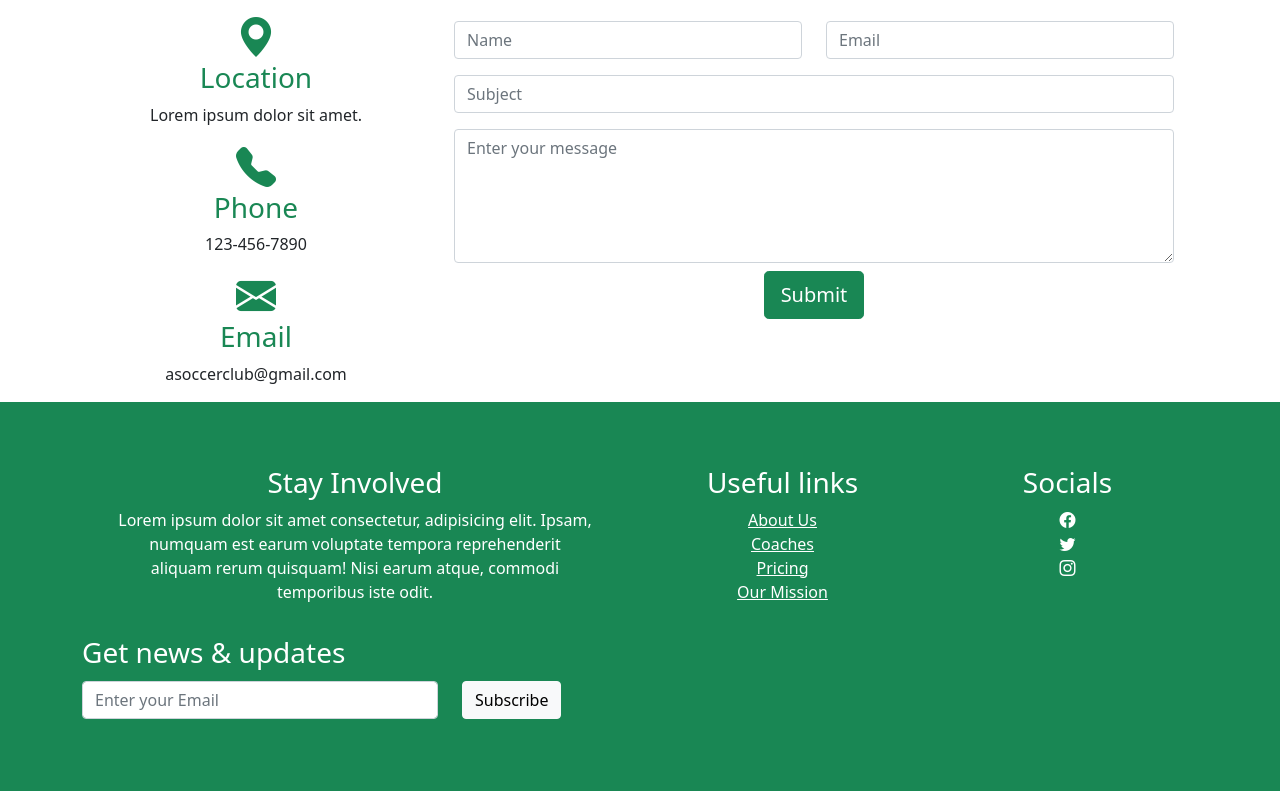
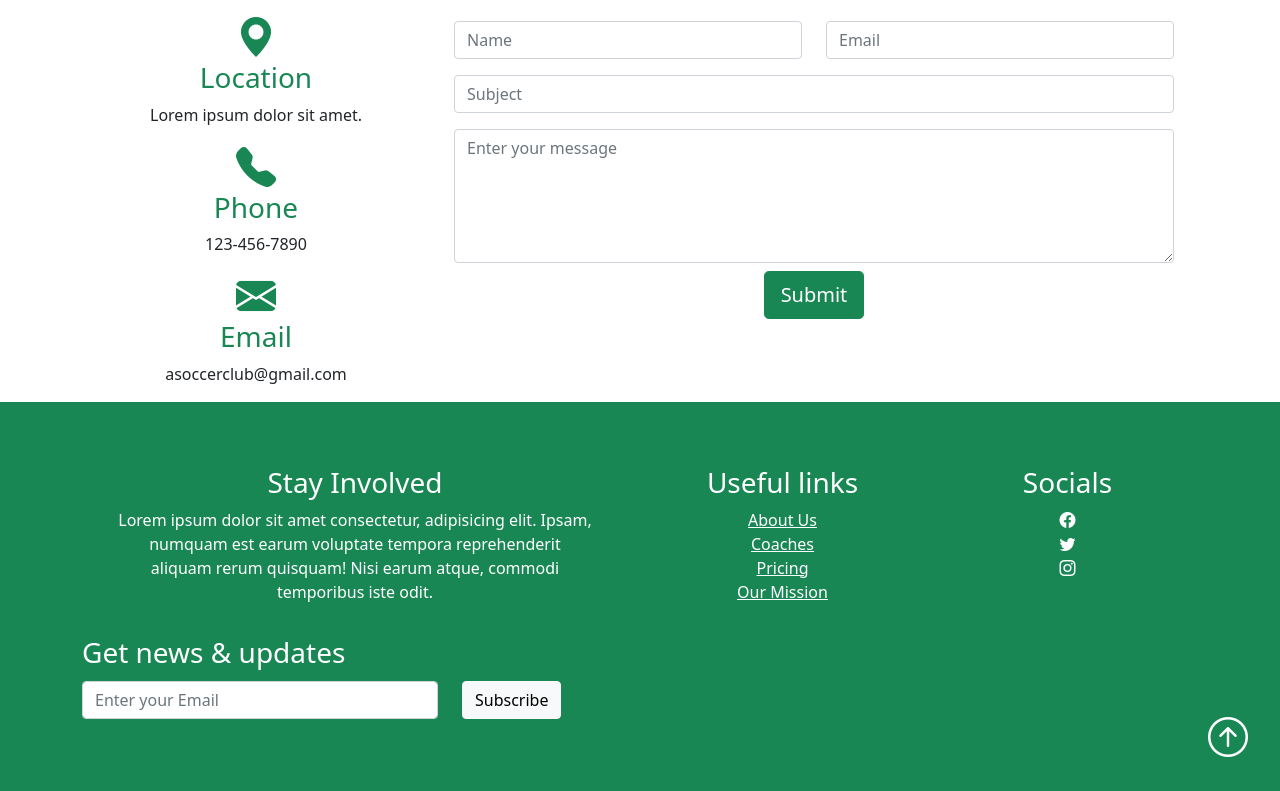
Before and after one commit to mariamills/Soccer-Club, a plain HTML site: page index.html in a window 1280 px wide. Shown: the part 3897-4688 px from the top of the page. Drawn offline with nearby package versions, Linux system fonts and the light colour scheme.

Commit message:
Update index.html

```diff
--- a/index.html
+++ b/index.html
@@ -390,6 +390,9 @@
                         <h3>Get news &amp; updates</h3>
                     </div>
                     <div class="col-md-12">
+                        <a href="#" class="position-absolute end-0 p-3 m-3 text-white">
+                            <i class="bi bi-arrow-up-circle h1"></i>
+                        </a>
                         <form action="" method="POST">
                             <div class="row">
                                 <div class="col-md-4 mb-4">
```
